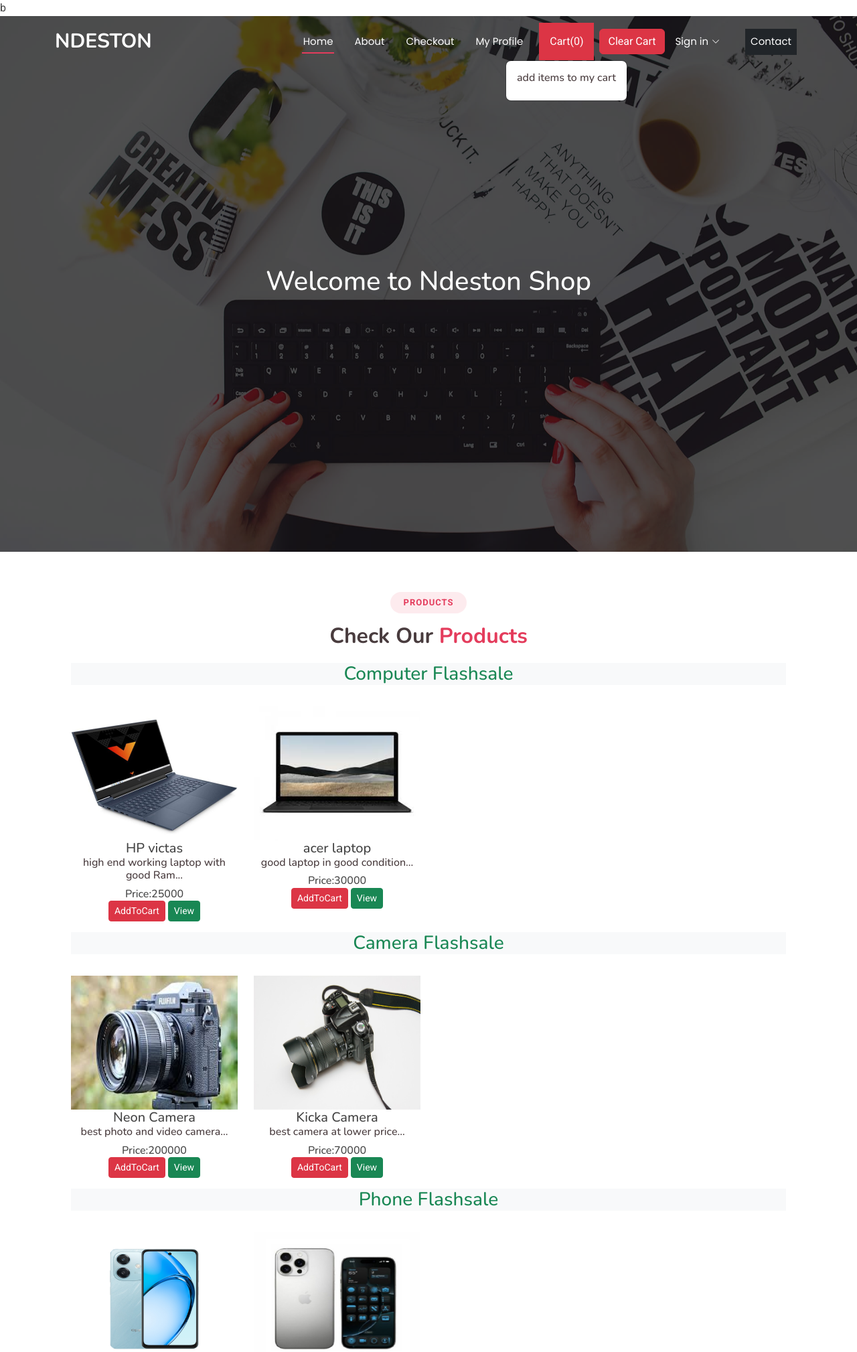
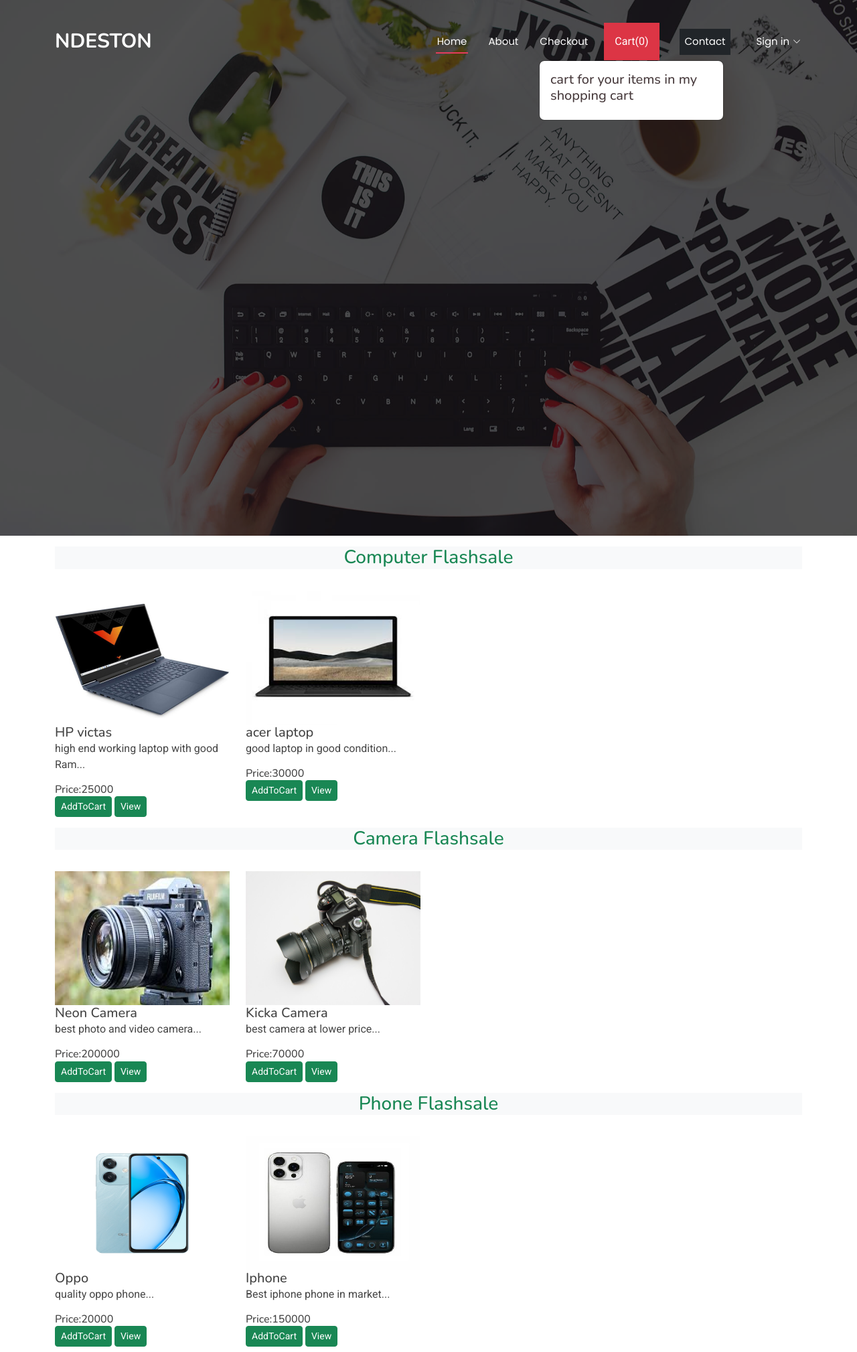
Before and after one commit to gichukijohn/ECOMMERCE-WEB-APP, a Django app: page / in a window 1280 px wide. Shown: the top 2019 px of the page at 67% size. Run offline with Django 5.2, Linux system fonts and the light colour scheme; data comes from the database, SQL or seed files in the repository; both versions use the stored data as it was after the commit; some libraries are stand-ins or nearby versions.

Commit message:
third commit

```diff
--- a/ecommerce/ecommerceapp/urls.py
+++ b/ecommerce/ecommerceapp/urls.py
@@ -5,6 +5,5 @@ urlpatterns = [
     path('',views.index,name="index"),
     path('contacts',views.contact,name="contact"),
     path('about',views.about,name="about"),
-    path('profile',views.profile,name="profile"),
     path('checkout/',views.checkout,name="checkout"),
 ]
--- a/ecommerce/ecommerceapp/views.py
+++ b/ecommerce/ecommerceapp/views.py
@@ -31,8 +31,6 @@ def contact(request):
 def about(request):
     return render(request,"about.html")
 
-def profile(request):
-    return render(request,"profile.html")
 
 def checkout(request):
     if not request.user.is_authenticated:
--- a/ecommerce/signup/urls.py
+++ b/ecommerce/signup/urls.py
@@ -5,5 +5,5 @@ urlpatterns = [
     path('signup',views.signup,name="signup"),
     path('login/',views.handlelogin,name="login"),
     path('logout/',views.handlelogout,name="logout"),
-    path('activate/<uidb64>/<token>',views.ActivateAccountView.as_view(),name='activate')
+
 ]
--- a/ecommerce/templates/activatefail.html
+++ /dev/null
@@ -1 +0,0 @@
-<h3> something went wrong during activation</h3>
--- a/ecommerce/templates/base.html
+++ b/ecommerce/templates/base.html
@@ -49,9 +49,8 @@
           <li><a href="/" class="active">Home</a></li>
           <li><a href="about">About</a></li>
           <li><a href="checkout">Checkout</a></li>
-          <li><a href="profile">My Profile</a></li>
           <button type="button" class="nav-link scrollto bg-danger p-3 m-2 text-white" id="popcart" data-container="body" data-toggle="popover" data-placement="bottom" data-html="true" >Cart(<span id="cart">0</span>) </button>
-          <button class='btn btn-danger' onclick='localStorage.clear()'>Clear Cart</button>
+          <li><a class="bg-dark p-2 m-2" href="contacts">Contact</a></li>
 
           {% if request.user.is_authenticated %}
             <li><a href="/auth/logout">Logout</a></li>
@@ -64,7 +63,7 @@
               </li>
         {% endif %}
 
-          <li><a class="bg-dark p-2 m-2" href="contacts">Contact</a></li>
+
         </ul>
         <i class="mobile-nav-toggle d-xl-none bi bi-list"></i>
       </nav>
--- a/ecommerce/templates/index.html
+++ b/ecommerce/templates/index.html
@@ -1,47 +1,42 @@
-b{% extends "base.html" %}
-{% block title %} Home {% endblock title %}
-{% block content %}
-<h1>Welcome to Ndeston Shop</h1>
-{% endblock content %}
+{% extends 'base.html' %}
+{% block title %}
+Ndeston
+{% endblock title %}
+{% block home %}
+menu-active
+{% endblock home %}
+{% block style %}
+
+{% endblock style %}
 
 {% block body %}
 {% load static %}
-<section id="portfolio" class="portfolio section">
-
-  <!-- Section Title -->
-  <div class="container section-title" data-aos="fade-up">
-    <h2>Products</h2>
-    <p><span>Check Our</span> <span class="description-title">Products</span></p>
 
 
-  <div class="container">
+<!--Slideshow starts here -->
 {% for product, range, nSlides in allproducts %}
 
 <div class="container">
-      <h3 class="my-3 text-center text-success bg-light">
-        {{product.0.category}} Flashsale
-      </h3>
+
+<h3 class="my-3 text-center text-success bg-light"> {{product.0.category}} Flashsale</h3>
 </div>
 <div class="container">
 <div class="row">
+
+
 {% for i in product %}
-        <div class="col-md-3 mt-3">
-          <img src="/media/{{i.image}}" class="card-img-top" alt="..." height="200" width="150" />
-          <div class="card-body">
+  <div class="col-md-3 mt-3"">
+ <img src='/media/{{i.image}}' class="card-img-top" alt="img" height="200" width="150" >
+                                <div class="card-body" >
                                     <h5 class="card-title" id="namepr{{i.id}}">{{i.product_name}}</h5>
-            <h6 class="card-text">{{i.desc|slice:"0:53"}}...</h6>
-            <h6 class="card-title">
-              Price:<span id="pricepr{{i.id}}">{{i.price}}</span>
-            </h6>
+                                    <p class="card-text">{{i.desc|slice:"0:53"}}...</p>
+                                    <h6 class="card-title">Price:<span id="pricepr{{i.id}}">{{i.price}}</span></h6>
                                     <span id="divpr{{i.id}}" class="divpr">
-              <button id="pr{{i.id}}" class="btn btn-danger cart btn-sm mt-0">
-                AddToCart
-              </button>
+
+                                      <button id="pr{{i.id}}" class="btn btn-success cart btn-sm mt-0">AddToCart</button>
                                        </span>
 
-            <a href="/media/{{i.image}}">
-              <button class="btn btn-success btn-sm cart">View</button></a
-            >
+                                    <a href="/media/{{i.image}}"> <button  class="btn btn-success btn-sm cart ">View</button></a>
                                 </div>
                                 </div>
 
@@ -50,82 +45,85 @@ b{% extends "base.html" %}
                     </div>
 
     {% endfor %}
+
+
+
+
+  <!-- ======= Footer ======= -->
+  <footer id="footer">
+    <div class="footer-top">
+
+    </div>
+
+    <div class="container">
+
+      <div class="credits">
+      <br>
+        Developed by <a href="/">Ndeston Techs</a>
       </div>
     </div>
-
-</section><!-- /Portfolio Section -->
+  </footer><!-- End  Footer -->
   {% block script %}
-
-<script src="https://cdn.jsdelivr.net/npm/jquery@3.5.1/dist/jquery.slim.min.js" integrity="sha384-DfXdz2htPH0lsSSs5nCTpuj/zy4C+OGpamoFVy38MVBnE+IbbVYUew+OrCXaRkfj" crossorigin="anonymous"></script>
-<script src="https://cdn.jsdelivr.net/npm/popper.js@1.16.1/dist/umd/popper.min.js" integrity="sha384-9/reFTGAW83EW2RDu2S0VKaIzap3H66lZH81PoYlFhbGU+6BZp6G7niu735Sk7lN" crossorigin="anonymous"></script>
-<script src="https://cdn.jsdelivr.net/npm/bootstrap@4.6.2/dist/js/bootstrap.min.js" integrity="sha384-+sLIOodYLS7CIrQpBjl+C7nPvqq+FbNUBDunl/OZv93DB7Ln/533i8e/mZXLi/P+" crossorigin="anonymous"></script>
+   <script src="https://code.jquery.com/jquery-3.3.1.js" integrity="sha256-2Kok7MbOyxpgUVvAk/HJ2jigOSYS2auK4Pfzbm7uH60=" crossorigin="anonymous"></script>
+    <script src="https://cdnjs.cloudflare.com/ajax/libs/popper.js/1.14.6/umd/popper.min.js" integrity="sha384-wHAiFfRlMFy6i5SRaxvfOCifBUQy1xHdJ/yoi7FRNXMRBu5WHdZYu1hA6ZOblgut" crossorigin="anonymous"></script>
+    <script src="https://stackpath.bootstrapcdn.com/bootstrap/4.2.1/js/bootstrap.min.js" integrity="sha384-B0UglyR+jN6CkvvICOB2joaf5I4l3gm9GU6Hc1og6Ls7i6U/mkkaduKaBhlAXv9k" crossorigin="anonymous"></script>
 
 <script>
-  if (localStorage.getItem("cart") == null) {
+        //find pout the card from local storage
+
+        if (localStorage.getItem('cart') == null) {
             var cart = {};
         } else {
-    cart = JSON.parse(localStorage.getItem("cart"));
+            cart = JSON.parse(localStorage.getItem('cart'));
             updateCart(cart);
+
         }
         // add or increment code
 
         // $('.cart').click(function() {
-  $(".divpr").on("click", "button.cart", function () {
+        $('.divpr').on('click', 'button.cart', function() {
             var idstr = this.id.toString();
 
             if (cart[idstr] != undefined) {
                 qty = cart[idstr][0] + 1;
+
             } else {
                 qty = 1;
-      name = document.getElementById("name" + idstr).innerHTML;
-      price = document.getElementById("price" + idstr).innerHTML;
+                name = document.getElementById('name' + idstr).innerHTML;
+                price = document.getElementById('price' + idstr).innerHTML;
                 cart[idstr] = [qty, name, price];
             }
             updateCart(cart);
 
-    localStorage.setItem("cart", JSON.stringify(cart));
-    document.getElementById("cart").innerHTML = Object.keys(cart).length;
+            localStorage.setItem('cart', JSON.stringify(cart));
+            document.getElementById('cart').innerHTML = Object.keys(cart).length;
         });
         // add pop over to cart
 
-  $("#popcart").popover();
+        $('#popcart').popover();
 
         updatePopover(cart);
 
         function updatePopover(cart) {
-    console.log("we are  inside update popover");
+            console.log('we are  inside update popover');
             var popStr = "";
-    var popStr =
-      popStr +
-      "<h6> add items to my cart </h6> <div class='mx-2 my-2'>";
+            var popStr = popStr + "<h5> cart for your items in my shopping cart </h5> <div class='mx-2 my-2'>";
             var i = 1;
             for (var item in cart) {
                 popStr = popStr + "<b>" + i + "</b>. ";
-      popStr +=
-        document.getElementById("name" + item).innerHTML.slice(0, 19) +
-        "..." +
-        "<b>" +
-        cart[item][0] +
-        "</b>" +
-        "Qty" +
-        "<br>";
+                popStr = popStr + document.getElementById('name' + item).innerHTML.slice(0, 19) + "..." + "<b>" +cart[item][0] + "</b>"+ "Qty"  + '<br>';
                 i = i + 1;
             }
-   popStr +="</div><a href='/checkout'><button class='btn btn-success'>Checkout</button></a> \
-   <button class='btn btn-dark' onclick='clearCart()'>Clear Cart</button>";
 
-    document.getElementById("popcart").setAttribute("data-content", popStr);
-    $("#popcart").popover("show");
-
+            popStr = popStr + "</div> <a href='/checkout'><button class='btn btn-success' id='clearCart'>Checkout</button></a>  <button class='btn btn-dark' onclick='clearCart()' id='clearCart'>ClearCart</button>"
+            document.getElementById('popcart').setAttribute('data-content', popStr);
+            $('#popcart').popover('show');
         }
 
         function clearCart() {
-    cart = JSON.parse(localStorage.getItem("cart"));
+            cart = JSON.parse(localStorage.getItem('cart'));
             for (var item in cart) {
-      document.getElementById("div" + item).innerHTML =
-        '<button id="' +
-        item +
-        '" class="btn btn-success cart">Add to Card</button>';
+                document.getElementById('div' + item).innerHTML = '<button id="' + item + '" class="btn btn-success cart">Add to Card</button>'
             }
             localStorage.clear();
             cart = {};
@@ -136,40 +134,36 @@ b{% extends "base.html" %}
             var sum = 0;
             for (var item in cart) {
                 sum = sum + cart[item][0];
-      document.getElementById("div" + item).innerHTML =
-        "<button id='minus" +
-        item +
-        "'class='btn btn-success minus'>-</button> <span id='val" +
-        item +
-        "''>" +
-        cart[item][0] +
-        "</span> <button id='plus" +
-        item +
-        "' class='btn btn-success plus'> + </button>";
+                document.getElementById('div' + item).innerHTML = "<button id='minus" + item + "'class='btn btn-success minus'>-</button> <span id='val" + item + "''>" + cart[item][0] + "</span> <button id='plus" + item + "' class='btn btn-success plus'> + </button>";
             }
-    localStorage.setItem("cart", JSON.stringify(cart));
-    document.getElementById("cart").innerHTML = sum;
+            localStorage.setItem('cart', JSON.stringify(cart));
+            document.getElementById('cart').innerHTML = sum;
             console.log(cart);
             updatePopover(cart);
         }
 
         //if plus or minus button is clicked change the cart as well as the display value
-  $(".divpr").on("click", "button.minus", function () {
-    a = this.id.slice(7);
-    cart["pr" + a][0] = cart["pr" + a][0] - 1;
-    cart["pr" + a][0] = Math.max(0, cart["pr" + a][0]);
-    document.getElementById("valpr" + a).innerHTML = cart["pr" + a][0];
+        $('.divpr').on("click", "button.minus", function() {
+
+            a = this.id.slice(7, );
+            cart['pr' + a][0] = cart['pr' + a][0] - 1;
+            cart['pr' + a][0] = Math.max(0, cart['pr' + a][0]);
+            document.getElementById('valpr' + a).innerHTML = cart['pr' + a][0];
             updateCart(cart);
-  });
 
-  $(".divpr").on("click", "button.plus", function () {
-    a = this.id.slice(6);
-    cart["pr" + a][0] = cart["pr" + a][0] + 1;
+        })
 
-    document.getElementById("valpr" + a).innerHTML = cart["pr" + a][0];
+
+        $('.divpr').on("click", "button.plus", function() {
+
+            a = this.id.slice(6, );
+            cart['pr' + a][0] = cart['pr' + a][0] + 1;
+
+            document.getElementById('valpr' + a).innerHTML = cart['pr' + a][0];
             updateCart(cart);
-  });
 
+        })
     </script>
+
   {% endblock script %}
 {% endblock body %}
```
Also changed, not shown: ecommerce/ecommerce/settings.py (+0 -7 lines), ecommerce/signup/views.py (+2 -25 lines), ecommerce/templates/activate.html (deleted, +0 -7 lines), ecommerce/templates/checkout.html (+6 -9 lines), ecommerce/templates/profile.html (deleted, +0 -9 lines), ecommerce/db.sqlite3. Lines whose indentation alone changed are shown as unchanged.
